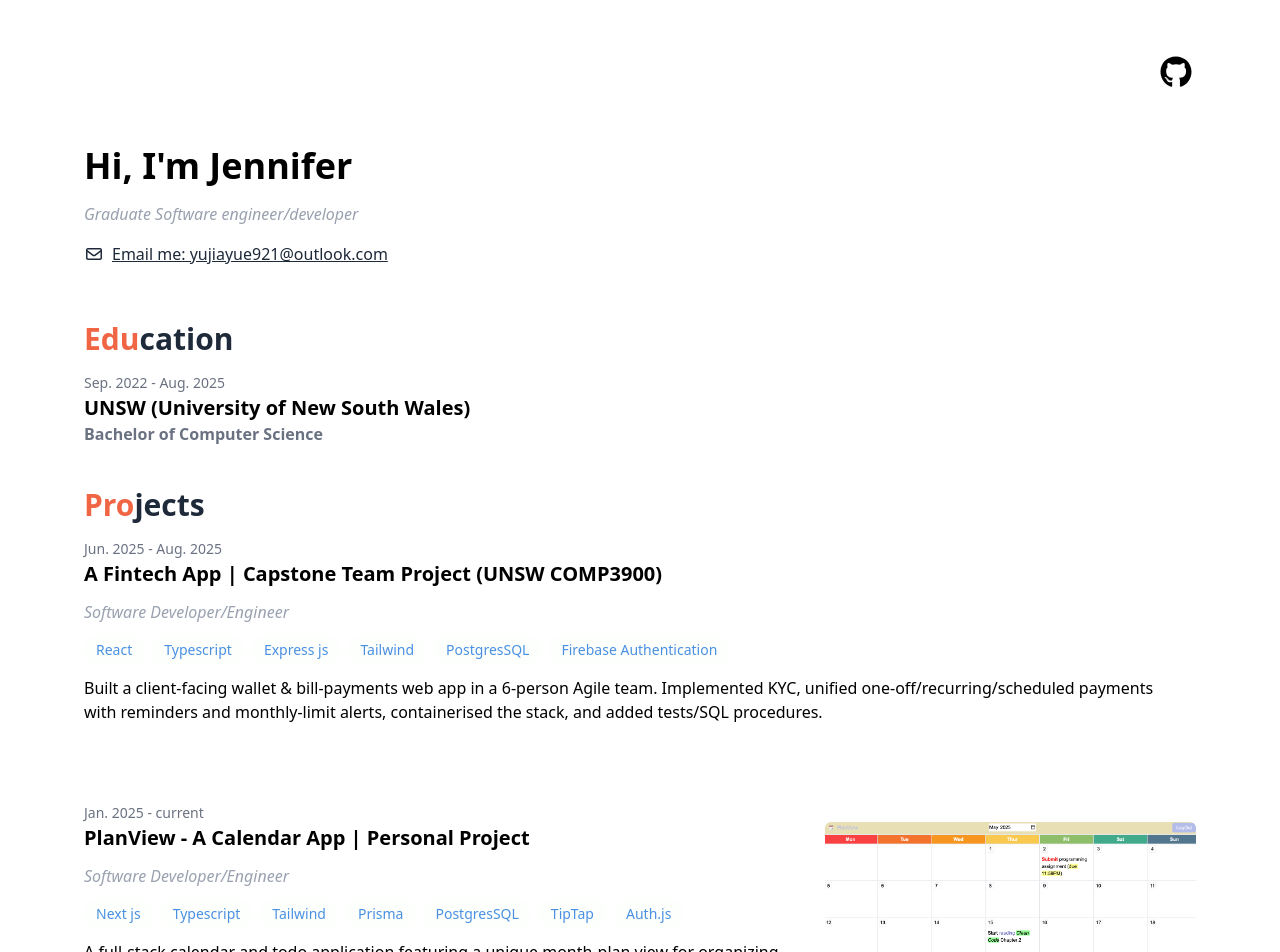
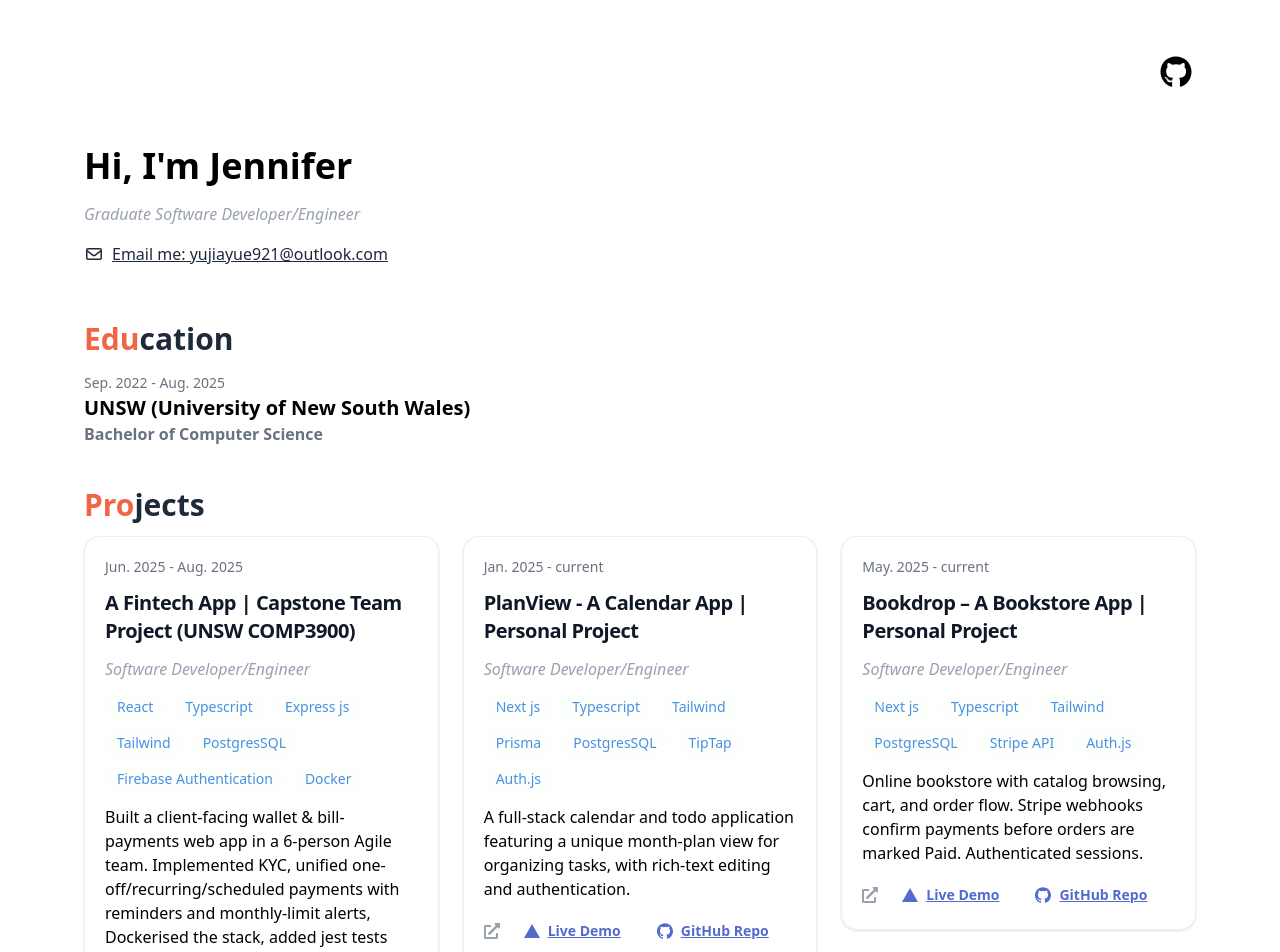
Before and after one commit to Jennifer-JY/portfolio, a React (Vite) app: page / in a window 1280 px wide. Shown: the top 952 px of the page. Built offline with nearby package versions, Linux system fonts and the light colour scheme.

Commit message:
Change card display style.

```diff
--- a/package.json
+++ b/package.json
@@ -19,6 +19,7 @@
     "@fortawesome/free-solid-svg-icons": "^7.0.0",
     "@fortawesome/react-fontawesome": "^3.0.1",
     "@tailwindcss/vite": "^4.1.12",
+    "framer-motion": "^12.23.12",
     "react": "^19.1.1",
     "react-dom": "^19.1.1",
     "react-icons": "^5.5.0",
--- a/src/components/Intro.tsx
+++ b/src/components/Intro.tsx
@@ -6,7 +6,7 @@ export function Intro() {
     <div className="my-14 font-roboto space-y-4">
       <h1 className="text-4xl font-bold ">Hi, I'm Jennifer</h1>
       <h3 className="text-gray-400 italic">
-        Graduate Software engineer/developer
+        Graduate Software Developer/Engineer
       </h3>
       <p className="inline-flex items-center gap-2  text-gray-800">
         <FontAwesomeIcon icon={faEnvelope} />
--- a/src/components/ProjectCard.tsx
+++ b/src/components/ProjectCard.tsx
@@ -2,6 +2,7 @@ import { ToolCard } from "./ToolCard";
 import VercelIcon from "../icons/VercelIcon";
 import GithubIcon from "../icons/GitHubIcon";
 import { FaExternalLinkAlt } from "react-icons/fa";
+import { motion } from "framer-motion";
 
 export type ProjectCardProps = {
   date: string;
@@ -10,7 +11,6 @@ export type ProjectCardProps = {
   description: string;
   vercelLink?: string;
   githubRepoLink?: string;
-  imgRef?: string;
   techStack?: string[];
 };
 
@@ -21,41 +21,67 @@ export function ProjectCard({
   description,
   vercelLink = "",
   githubRepoLink = "",
-  imgRef = "",
   techStack,
 }: ProjectCardProps) {
   return (
-    <article className="flex flex-row justify-between w-full font-roboto items-center">
-      <section className="mr-10 space-y-3">
-        <time className="text-sm text-gray-500">{date}</time>
-        <h2 className="font-bold text-xl">{title}</h2>
+    <motion.article
+      initial={{ y: 12, opacity: 0 }}
+      whileInView={{ y: 0, opacity: 1 }}
+      viewport={{ once: true, amount: 0.25 }}
+      transition={{ duration: 0.45, ease: "easeOut" }}
+    >
+      <article
+        className="group relative w-full rounded-2xl border border-gray-200/70 bg-white/80 p-5 shadow-sm transition
+                 hover:-translate-y-0.5 hover:shadow-md focus-within:ring-2 focus-within:ring-[#4A90E2]/50"
+      >
+        <div className="space-y-3">
+          <time className="flex items-center justify-between text-sm text-gray-500">
+            {date}
+          </time>
+
+          <h2 className="text-xl font-semibold tracking-tight text-gray-900">
+            {title}
+          </h2>
+
           <h3 className="italic text-gray-400">{role}</h3>
-        <section className="inline-flex gap-2">
-          {techStack?.map((t) => (
-            <ToolCard toolName={t} />
+
+          {!!techStack?.length && (
+            <div className="flex flex-wrap gap-2">
+              {techStack.map((t) => (
+                <ToolCard key={t} toolName={t} />
               ))}
-        </section>
+            </div>
+          )}
+
           <p>{description}</p>
-        <section className="flex flex-row items-center justify-start gap-4">
+
+          <div className="flex items-center gap-3 pt-1">
             {(vercelLink || githubRepoLink) && (
-            <FaExternalLinkAlt color="#526bcc" />
+              <FaExternalLinkAlt className="text-gray-400 transition group-hover:text-[#4A90E2]" />
             )}
             {vercelLink && (
-            <a href={vercelLink} target="_blank" rel="noopener noreferrer">
+              <a
+                href={vercelLink}
+                target="_blank"
+                rel="noopener noreferrer"
+                aria-label="Live demo"
+              >
                 <VercelIcon />
               </a>
             )}
             {githubRepoLink && (
-            <a href={githubRepoLink} target="_blank" rel="noopener noreferrer">
+              <a
+                href={githubRepoLink}
+                target="_blank"
+                rel="noopener noreferrer"
+                aria-label="GitHub repo"
+              >
                 <GithubIcon />
               </a>
             )}
-        </section>
-      </section>
-
-      {imgRef && (
-        <img src={imgRef} alt="demo" className="w-1/3 h-auto rounded-md" />
-      )}
+          </div>
+        </div>
       </article>
+    </motion.article>
   );
 }
--- a/src/components/Projects.tsx
+++ b/src/components/Projects.tsx
@@ -8,7 +8,7 @@ export function Projects() {
         <span className="text-[#F06543]">Pro</span>
         <span className="text-gray-800">jects</span>
       </h2>
-      <div className="flex flex-col gap-y-16">
+      <div className="grid gap-6 [grid-template-columns:repeat(auto-fit,minmax(280px,1fr))]">
         {projects.map((p, i) => (
           <ProjectCard key={i} {...p} />
         ))}
--- a/src/data/projects.ts
+++ b/src/data/projects.ts
@@ -6,7 +6,7 @@ export const projects: ProjectCardProps[] = [
     date: "Jun. 2025 ‑ Aug. 2025",
     role: "Software Developer/Engineer",
     description:
-      "Built a client-facing wallet & bill-payments web app in a 6-person Agile team. Implemented KYC, unified one-off/recurring/scheduled payments with reminders and monthly-limit alerts, containerised the stack, and added tests/SQL procedures.",
+      "Built a client-facing wallet & bill-payments web app in a 6-person Agile team. Implemented KYC, unified one-off/recurring/scheduled payments with reminders and monthly-limit alerts, Dockerised the stack, added jest tests and wrote SQL functions and tests.",
     techStack: [
       "React",
       "Typescript",
@@ -14,6 +14,7 @@ export const projects: ProjectCardProps[] = [
       "Tailwind",
       "PostgresSQL",
       "Firebase Authentication",
+      "Docker",
     ],
   },
   {
@@ -24,7 +25,6 @@ export const projects: ProjectCardProps[] = [
       "A full‑stack calendar and todo application featuring a unique month‑plan view for organizing tasks, with rich‑text editing and authentication.",
     vercelLink: "https://planner-drab-two.vercel.app/",
     githubRepoLink: "https://github.com/Jennifer-JY/planner",
-    imgRef: "/demo-planview.png",
     techStack: [
       "Next js",
       "Typescript",
@@ -43,7 +43,6 @@ export const projects: ProjectCardProps[] = [
       "Online bookstore with catalog browsing, cart, and order flow. Stripe webhooks confirm payments before orders are marked Paid. Authenticated sessions.",
     vercelLink: "https://bookstore-theta-one.vercel.app/",
     githubRepoLink: "https://github.com/Jennifer-JY/bookstore",
-    imgRef: "/demo-bookstore.png",
     techStack: [
       "Next js",
       "Typescript",
```
Also changed, not shown: 1 other file (tests, documents, lock files or other folders). Lines whose indentation alone changed are shown as unchanged.
